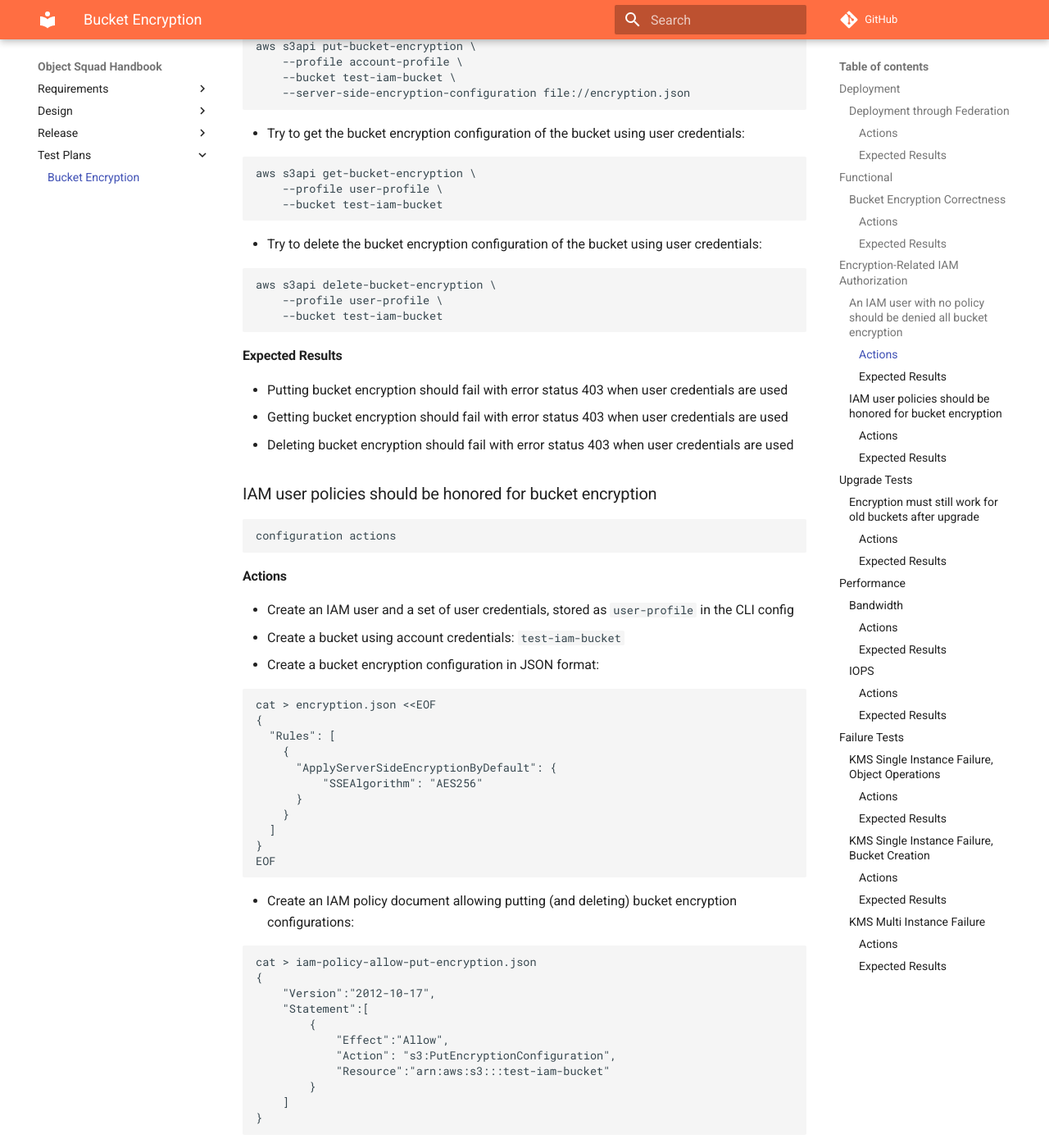
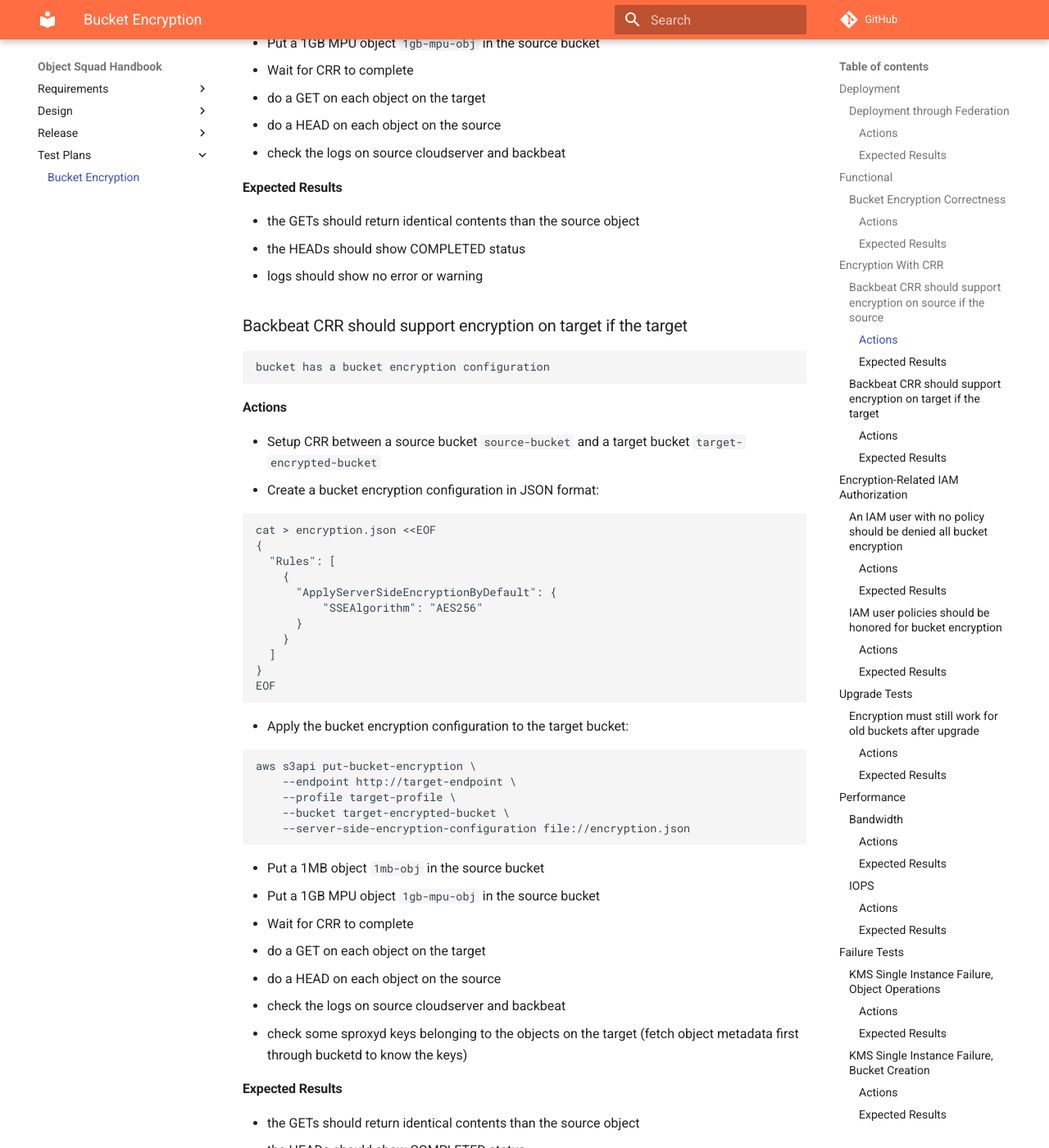
Before and after one commit to scality/Zenko-RFCs, an MkDocs documentation site: the page built from docs/test-plan/bucket-encryption.md, in a window 1280 px wide and 1400 px high, scrolled down 3005 px. Shown: the whole window at 82% size. Built offline with MkDocs 1.6.1 and Material for MkDocs 9.7.7, drawn with Linux system fonts in a browser that asks for light colours; comment, search, counter and statistics services are not loaded; some of the changed text lies outside the part shown.

Commit message:
[squash] add section on CRR with encryption

````diff
--- a/docs/test-plan/bucket-encryption.md
+++ b/docs/test-plan/bucket-encryption.md
@@ -90,6 +90,105 @@ Log_Level=HIGH
 * Cloudserver and Gemalto plugin logs show no error nor warning
 * KMS logs (in `/opt/keysecure/logs/keysecure.system.log`) show no
   error during operations
+
+## Encryption With CRR
+
+### Backbeat CRR should support encryption on source if the source
+    bucket has a bucket encryption configuration
+
+#### Actions
+
+* Setup CRR between a source bucket `source-encrypted-bucket` and a target
+  bucket `target-bucket`
+* Create a bucket encryption configuration in JSON format:
+
+```
+cat > encryption.json <<EOF
+{
+  "Rules": [
+    {
+      "ApplyServerSideEncryptionByDefault": {
+          "SSEAlgorithm": "AES256"
+      }
+    }
+  ]
+}
+EOF
+```
+
+* Apply the bucket encryption configuration to the source bucket:
+
+```
+aws s3api put-bucket-encryption \
+    --endpoint http://source-endpoint \
+    --profile source-profile \
+    --bucket source-encrypted-bucket \
+    --server-side-encryption-configuration file://encryption.json
+```
+
+* Put a 1MB object `1mb-obj` in the source bucket
+* Put a 1GB MPU object `1gb-mpu-obj` in the source bucket
+* Wait for CRR to complete
+* do a GET on each object on the target
+* do a HEAD on each object on the source
+* check the logs on source cloudserver and backbeat
+
+#### Expected Results
+
+* the GETs should return identical contents than the source object
+* the HEADs should show COMPLETED status
+* logs should show no error or warning
+
+
+### Backbeat CRR should support encryption on target if the target
+    bucket has a bucket encryption configuration
+
+#### Actions
+
+* Setup CRR between a source bucket `source-bucket` and a target
+  bucket `target-encrypted-bucket`
+* Create a bucket encryption configuration in JSON format:
+
+```
+cat > encryption.json <<EOF
+{
+  "Rules": [
+    {
+      "ApplyServerSideEncryptionByDefault": {
+          "SSEAlgorithm": "AES256"
+      }
+    }
+  ]
+}
+EOF
+```
+
+* Apply the bucket encryption configuration to the target bucket:
+
+```
+aws s3api put-bucket-encryption \
+    --endpoint http://target-endpoint \
+    --profile target-profile \
+    --bucket target-encrypted-bucket \
+    --server-side-encryption-configuration file://encryption.json
+```
+
+* Put a 1MB object `1mb-obj` in the source bucket
+* Put a 1GB MPU object `1gb-mpu-obj` in the source bucket
+* Wait for CRR to complete
+* do a GET on each object on the target
+* do a HEAD on each object on the source
+* check the logs on source cloudserver and backbeat
+* check some sproxyd keys belonging to the objects on the target
+  (fetch object metadata first through bucketd to know the keys)
+
+#### Expected Results
+
+* the GETs should return identical contents than the source object
+* the HEADs should show COMPLETED status
+* logs should show no error or warning
+* sproxyd keys should be random-looking data meaning it is encrypted
+
 
 ## Encryption-Related IAM Authorization
 
````
